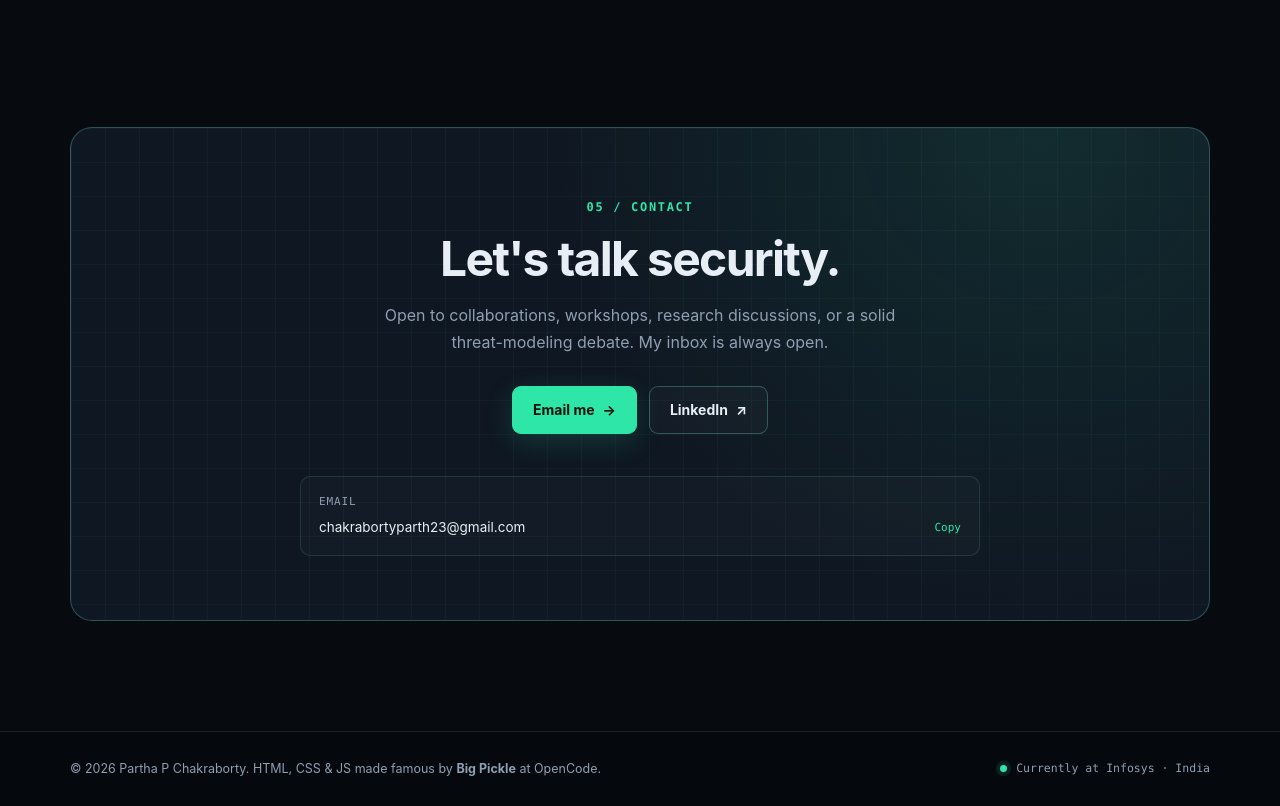
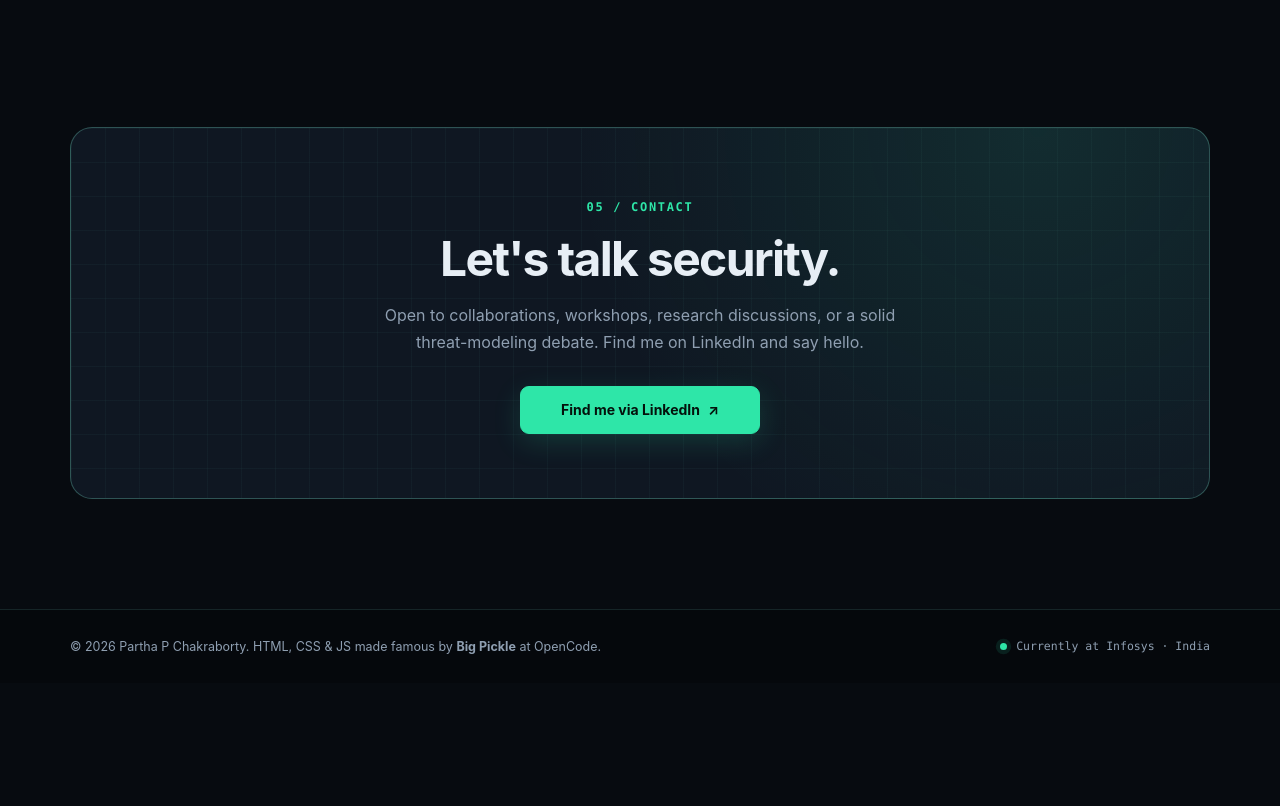
Before and after one commit to v445u/v445u.github.io, a plain HTML site: page index.html in a window 1280 px wide. Shown: the part 5320-6126 px from the top of the page. After the commit the page ends 6003 px from the top, so only its background shows below. Drawn offline with Linux system fonts and the light colour scheme.

Commit message:
Simplify contact to Find me via LinkedIn link

```diff
--- a/index.html
+++ b/index.html
@@ -346,21 +346,9 @@
         <div class="contact-panel reveal">
           <span class="section-number">05 / Contact</span>
           <h2 class="section-title">Let's talk security.</h2>
-          <p>Open to collaborations, workshops, research discussions, or a solid threat-modeling debate. My inbox is always open.</p>
+          <p>Open to collaborations, workshops, research discussions, or a solid threat-modeling debate. Find me on LinkedIn and say hello.</p>
 
-          <div class="contact-actions">
-            <a class="btn btn-primary" href="mailto:chakrabortyparth23@gmail.com">Email me <span aria-hidden="true">→</span></a>
-            <a class="btn btn-ghost" href="https://www.linkedin.com/in/parth-chakravarty-70a137172" target="_blank" rel="noopener noreferrer">LinkedIn <span aria-hidden="true">↗</span></a>
-          </div>
-
-          <div class="contact-details">
-            <div class="contact-row">
-              <span class="contact-label">Email</span>
-              <button class="copy-email" id="copyEmail" type="button" aria-label="Copy email address">
-                <span>chakrabortyparth23@gmail.com</span><small id="copyFeedback">Copy</small>
-              </button>
-            </div>
-          </div>
+          <a class="btn btn-primary contact-link" href="https://www.linkedin.com/in/parth-chakravarty-70a137172" target="_blank" rel="noopener noreferrer">Find me via LinkedIn <span aria-hidden="true">↗</span></a>
         </div>
       </div>
     </section>
--- a/script.js
+++ b/script.js
@@ -112,37 +112,6 @@
     sections.forEach(function (section) { sectionObserver.observe(section); });
   }
 
-  /* ---------- Copy email ---------- */
-  const copyButton = document.getElementById("copyEmail");
-  const feedback = document.getElementById("copyFeedback");
-  const email = "chakrabortyparth23@gmail.com";
-
-  if (copyButton && feedback) {
-    copyButton.addEventListener("click", async function () {
-      let copied = false;
-      try {
-        if (navigator.clipboard && window.isSecureContext) {
-          await navigator.clipboard.writeText(email);
-          copied = true;
-        } else {
-          const input = document.createElement("textarea");
-          input.value = email;
-          input.setAttribute("readonly", "");
-          input.style.position = "fixed";
-          input.style.opacity = "0";
-          document.body.appendChild(input);
-          input.select();
-          copied = document.execCommand("copy");
-          document.body.removeChild(input);
-        }
-      } catch (error) {
-        copied = false;
-      }
-      feedback.textContent = copied ? "Copied!" : "Select & copy";
-      window.setTimeout(function () { feedback.textContent = "Copy"; }, 2200);
-    });
-  }
-
   /* ---------- Footer year ---------- */
   const year = document.getElementById("year");
   if (year) year.textContent = String(new Date().getFullYear());
--- a/styles.css
+++ b/styles.css
@@ -543,39 +543,7 @@ button { font: inherit; }
 .contact-panel > * { position: relative; z-index: 1; }
 .contact-panel .section-title { font-size: clamp(30px, 4.5vw, 48px); }
 .contact-panel > p { max-width: 560px; margin: 0 auto 30px; color: var(--muted); }
-.contact-actions { display: flex; flex-wrap: wrap; justify-content: center; gap: 12px; margin-bottom: 42px; }
-.contact-details {
-  display: grid;
-  grid-template-columns: 1fr;
-  gap: 14px;
-  max-width: 680px;
-  margin: 0 auto;
-  text-align: left;
-}
-.contact-row {
-  display: flex;
-  flex-direction: column;
-  gap: 5px;
-  padding: 16px 18px;
-  border: 1px solid var(--line);
-  border-radius: 10px;
-  background: rgba(255,255,255,.02);
-}
-.contact-label { color: var(--muted); font-family: var(--mono); font-size: 11px; text-transform: uppercase; letter-spacing: .08em; }
-.contact-row a, .copy-email { color: var(--text); font-size: 13.5px; word-break: break-word; }
-.copy-email {
-  display: flex;
-  align-items: center;
-  justify-content: space-between;
-  gap: 10px;
-  width: 100%;
-  padding: 0;
-  border: 0;
-  background: transparent;
-  cursor: pointer;
-  text-align: left;
-}
-.copy-email small { color: var(--accent); font-family: var(--mono); font-size: 11px; flex: none; }
+.contact-link { min-width: 240px; }
 
 /* ---------- Footer & to-top ---------- */
 .site-footer { border-top: 1px solid var(--line); padding: 26px 0; background: rgba(5,8,12,.7); }
@@ -664,6 +632,7 @@ button { font: inherit; }
   .timeline-card { padding: 20px; }
   .cert-grid { grid-template-columns: 1fr; }
   .contact-panel { padding: 38px 20px; }
+  .contact-link { width: 100%; }
   .about-card { padding: 22px; }
   .about-card dl > div { flex-direction: column; gap: 2px; }
   .about-card dd { text-align: left; }
```
Also changed, not shown: 1 other file.
